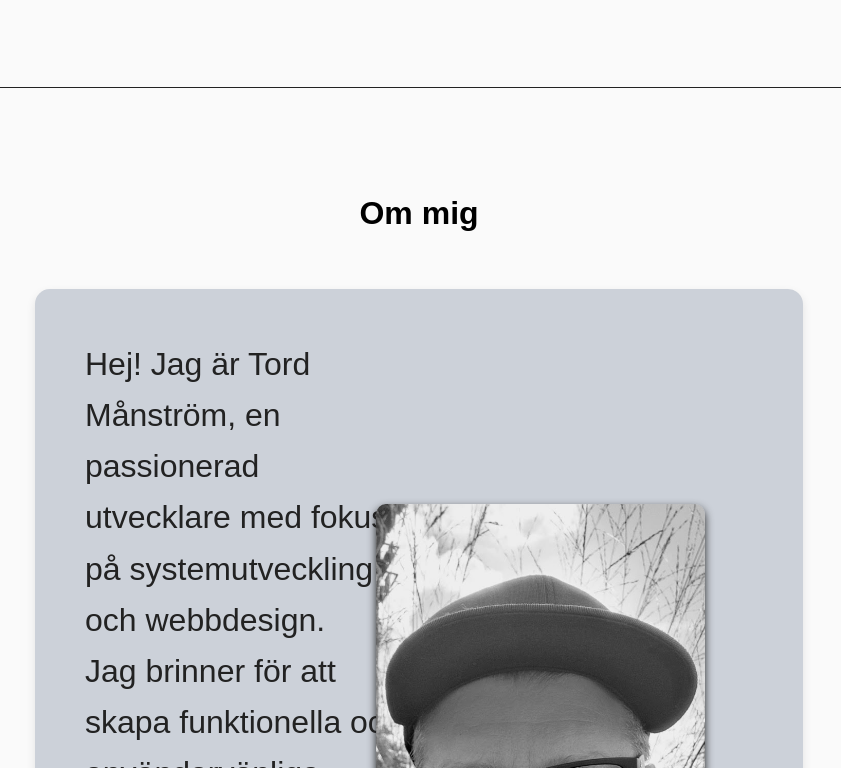
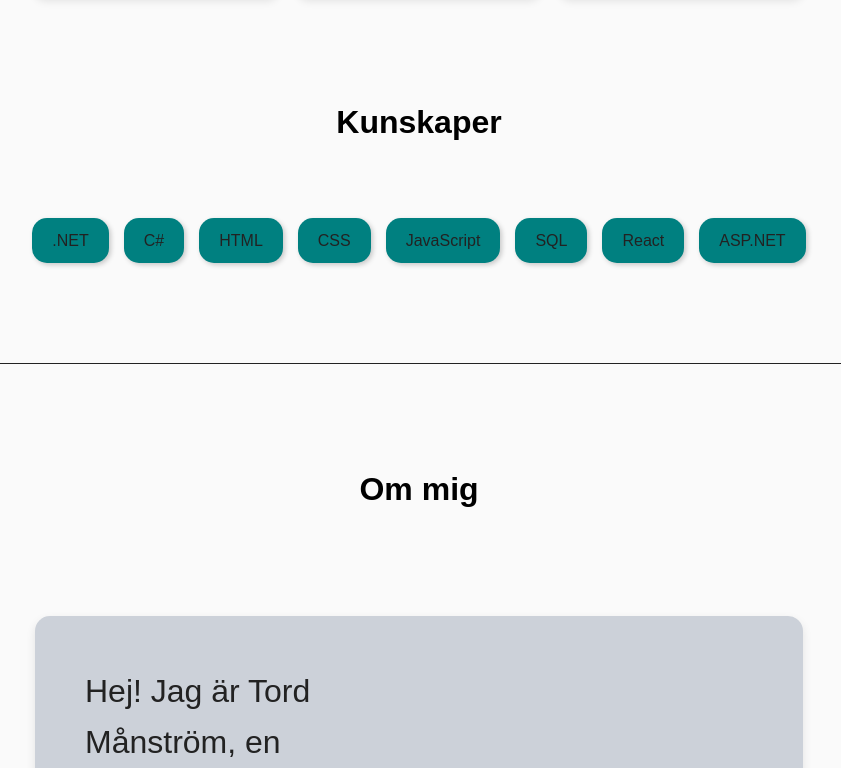
Before and after one commit to Tordolito/WebPortfolio_2.0, a plain HTML site: page index.html in a window 1280 px wide. Shown: the part 1712-2480 px from the top of the page, without its empty margins (221-1062 px from the left). Drawn offline with Linux system fonts and the light colour scheme; no server answers.

Commit message:
Skills and translation

```diff
--- a/CSS/style.css
+++ b/CSS/style.css
@@ -244,32 +244,10 @@ h2 {
     margin: 0 auto 50px auto; /* Lägger luft under rubriken */
 }
 
-
-
-  /* #language-selector {
-    display: flex;
-    justify-content: center; /* Centrerar knapparna */
-    /* gap: 10px; Mellanrum mellan knappar */
-    /* margin-top: 20px; Avstånd från övrigt innehåll
-  } */
-
-  /* #language-selector button {
-    padding: 10px 15px;
-    font-size: 1rem;
-    border: 1px #222222;
-    background-color: white;
-    cursor: pointer;
-    transition: background 0.3s;
-  }
-
-  #language-selector button:hover {
-    background-color: #ddd;
-  } */
-
  /* Grundläggande styling för projektdelen */
 #projects {
     text-align: center;
-    padding: 50px 0;
+    padding: 100px 0;
     background-color: #FAFAFA;
 }
 
@@ -283,7 +261,7 @@ h2 {
     width: 60%; /* Lämnar ca 20% på vardera sida */
     align-self: center; /* Centrerar griden vertikalt */
     margin: 0 auto; /* Centrerar griden */
-    padding: 80px 0;
+    padding: 50px 0;
     border: 0px solid #222222; /* Kantlinje runt griden */
 }
 
@@ -342,6 +320,41 @@ h2 {
     background: #333333;
 }
 
+#projects h2 {
+  font-size: 2rem;
+  text-align: center;
+  margin-top: 50px; /* Avstånd från projektsektionen */
+  margin-bottom: 20px; /* Avstånd till knapparna */
+}
+
+/* Teknologistack placerad under projektboxarna */
+.skills-container {
+  display: flex;
+  flex-wrap: wrap;
+  justify-content: center;
+  gap: 15px;
+  margin-top: 50px; /* Ger extra avstånd från projekten */
+  padding-top: 20px;
+  /* border-top: 2px solid #ddd; Separationslinje mellan projekt och knappar */
+}
+
+/* Styla teknologiknapparna */
+.skill-tag {
+  background: teal; /* Grå bakgrund */
+  color: #222222; /* Svart text */
+  font-size: 1rem;
+  padding: 10px 20px;
+  border-radius: 15px; /* Gör knapparna ovala */
+  box-shadow: 2px 2px 5px rgba(0, 0, 0, 0.2);
+  transition: transform 0.2s ease, box-shadow 0.2s ease;
+}
+
+/* Hover-effekt */
+.skill-tag:hover {
+  transform: scale(1.1);
+  box-shadow: 4px 4px 10px rgba(0, 0, 0, 0.3);
+}
+
 /* 🔹 Grundläggande styling för sektionen */
 #about {
   display: flex;
@@ -362,6 +375,7 @@ h2 {
   background: #ccd1d9; /* Ljusblå bakgrund */
   border-radius: 15px;
   padding: 50px;
+  margin-block: 50px; /* Ökar avståndet mellan sektionerna */
   box-shadow: 0px 4px 10px rgba(0, 0, 0, 0.1);
   gap: 10px; /* Mellanrum mellan text och bild */
 }
@@ -451,7 +465,7 @@ h2 {
   align-items: center;
   justify-content: center;
   text-align: center;
-  padding: 80px 20px;
+  padding: 100px 20px;
   background-color: #FAFAFA;
 }
 
@@ -459,7 +473,7 @@ h2 {
 #contact h2 {
   text-align: center;
   font-size: 2rem;
-  margin-bottom: 30px;
+  margin-bottom: 50px;
   color: #333333 ;
 }
 
@@ -471,6 +485,7 @@ form {
   max-width: 600px; /* Begränsar bredden på stora skärmar */
   background: #ccd1d9; /* Ljus färg för en snygg look */
   padding: 40px;
+  margin-block: 50px;
   border-radius: 10px;
   box-shadow: 0px 4px 10px rgba(0, 0, 0, 0.1);
 }
--- a/index.html
+++ b/index.html
@@ -102,6 +102,18 @@
         </div>
 
     </div>
+    <h2 data-lang="skills-title">Kunskaper</h2>
+    <div class="skills-container">
+        <span class="skill-tag">.NET</span>
+        <span class="skill-tag">C#</span>
+        <span class="skill-tag">HTML</span>
+        <span class="skill-tag">CSS</span>
+        <span class="skill-tag">JavaScript</span>
+        <span class="skill-tag">SQL</span>
+        <span class="skill-tag">React</span>
+        <span class="skill-tag">ASP.NET</span>
+    </div>
+
   </section>
 
 
--- a/script.js
+++ b/script.js
@@ -46,7 +46,8 @@ const translations = {
       "about-passion": "Jag brinner för att skapa funktionella och användarvänliga lösningar och älskar att experimentera med ny teknik.",
       "about-hobbies": "Utanför kodningen gillar jag att resa, laga mat och utforska nya platser!",
       "testimonial-text": "\"Tord är en mycket målmedveten, kompetent utvecklare som levererar kvalitativa lösningar.\"",
-      "testimonial-author": "Øyvind Lader Bruhn, BYGGFAKTA AS"
+      "testimonial-author": "Øyvind Lader Bruhn, BYGGFAKTA AS",
+      "skills-title": "Kunskaper"
     },
     en: {
       "hero-text1": "Hi! I",
@@ -94,7 +95,8 @@ const translations = {
       "about-passion": "I am passionate about creating functional and user-friendly solutions and love to experiment with new technology.",
       "about-hobbies": "Outside of coding, I enjoy traveling, cooking, and exploring new places!",
       "testimonial-text": "\"Tord is a highly goal-oriented, competent developer who delivers high-quality solutions.\"",
-      "testimonial-author": "Øyvind Lader Bruhn, BYGGFAKTA AS"
+      "testimonial-author": "Øyvind Lader Bruhn, BYGGFAKTA AS",
+      "skills-title": "Skills"
     },
     no: {
       "hero-text1": "Hei! Jeg",
@@ -143,7 +145,8 @@ const translations = {
       "about-passion": "Jeg brenner for å skape funksjonelle og brukervennlige løsninger og elsker å eksperimentere med ny teknologi.",
       "about-hobbies": "Utenfor koding liker jeg å reise, lage mat og utforske nye steder!",
       "testimonial-text": "\"Tord er en svært målrettet, kompetent utvikler som leverer kvalitetsløsninger.\"",
-      "testimonial-author": "Øyvind Lader Bruhn, BYGGFAKTA AS"
+      "testimonial-author": "Øyvind Lader Bruhn, BYGGFAKTA AS",
+      "skills-title": "Ferdigheter"
     },
     es: {
       "hero-text1": "¡Hola!",
@@ -192,7 +195,8 @@ const translations = {
       "about-passion": "Me apasiona crear soluciones funcionales y fáciles de usar, y me encanta experimentar con nuevas tecnologías.",
       "about-hobbies": "¡Fuera del código, me gusta viajar, cocinar y explorar nuevos lugares!",
       "testimonial-text": "\"Tord es un desarrollador muy enfocado y competente que entrega soluciones de alta calidad.\"",
-      "testimonial-author": "Øyvind Lader Bruhn, BYGGFAKTA AS"
+      "testimonial-author": "Øyvind Lader Bruhn, BYGGFAKTA AS",
+      "skills-title": "Habilidades"
     },
   };
 
```
